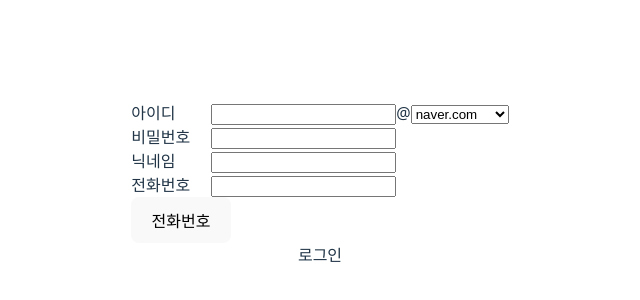
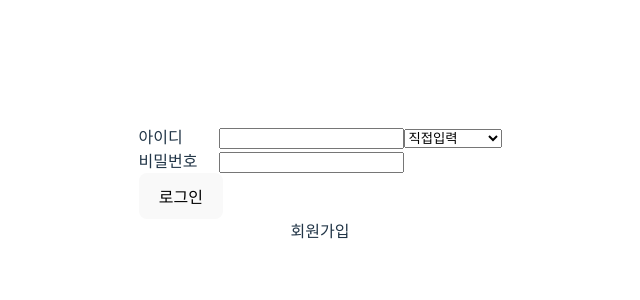
Before and after one commit to tnemnorivnelee/react, a React (Vite) app: page / in a window 1280 px wide. Shown: the part 216-516 px from the top of the page, without its empty margins (320-960 px from the left). Built offline with nearby package versions, Linux system fonts and the light colour scheme.

Commit message:
feat: 10. 훅의 법칙 + Custom Hook

```diff
--- a/src/App.jsx
+++ b/src/App.jsx
@@ -1,55 +1,29 @@
-import { useRef, useState } from 'react';
-import './App.css';
-
-// function veryHeavyComputation() {
-//   let result = 0;
-//   for (let i = 0; i < 1000000000; i++) {
-//     result += i;
-//   }
-//   return result;
-// }
+import { useRef, useState } from "react";
+import "./App.css";
+import EmailInput from "./components/EmailInput";
+import Input from "./components/input";
+import useEmailInput from "./hooks/useEmailInput";
+import useInput from "./hooks/useInput";
 
 function App() {
-  // const [id, setId] = useState(veryHeavyComputation);
-  const [id, setId] = useState('');
-  // 두번째 렌더링 호출 때 초기값 완전 무시, set으로 설정된 값으로..
-  const idRef = useRef(null); // {current: null }로 초기화됨
-  const passwordRef = useRef(null); // {current: null }로 초기화됨
-  const [domain, setDomain] = useState('naver.com');
-  const [password, setPassword] = useState('');
+  const [password, passwordRef, onChangePassword] = useInput("");
+  const { id, idRef, onChangeEmail, domain, onChangeDomain } = useEmailInput();
+  const counterRef = useRef(0);
   const [errors, setErrors] = useState({});
-  // const [fullEmail, setFullEmail] = useState('');
-  // 파생상태 가급적 사용하지 않는 것을 추천
-
-  const domains = ['naver.com', 'gmail.com', 'hanmail.com', 'kakao.com'];
-
-  console.log('App', id);
-
-  const onChangeEmail = (e) => {
-    setId(e.target.value);
-    // setFullEmail(`${e.target.value}@${domain}`);
-  };
-
-  const onChangeDomain = (e) => {
-    setDomain(e.target.value);
-    // setFullEmail(`${id}@${e.target.value}`);
-  };
-
-  const onChangePassword = (e) => {
-    setPassword(e.target.value);
-  };
 
   const fullDomain = `${id}@${domain}`;
 
   const onLogin = () => {
+    counterRef.current += 1;
+
     if (!id.trim()) {
-      setErrors({ ...errors, idError: '아이디를 입력해주세요' });
+      setErrors({ ...errors, idError: "아이디를 입력해주세요" });
       // document.getElementById('id').focus();
       idRef.current.focus();
       return;
     }
     if (!password.trim()) {
-      setErrors({ passwordError: '비밀번호를 입력해주세요' });
+      setErrors({ passwordError: "비밀번호를 입력해주세요" });
       // document.getElementById('password').focus();
       passwordRef.current.focus();
       return;
@@ -60,45 +34,26 @@ function App() {
 
   return (
     <>
-      <div style={{ textAlign: 'left' }} className='login-form'>
-        <div>
-          <label
-            htmlFor='id'
-            style={{ display: 'inline-block', width: '80px' }}
-          >
-            아이디
-          </label>
-          <input ref={idRef} type='text' value={id} onChange={onChangeEmail} />
-          {domain === '' ? null : <span>@</span>}
-          <select name='' id='' value={domain} onChange={onChangeDomain}>
-            {domains.map((domain) => (
-              <option key={domain} value={domain}>
-                {domain}
-              </option>
-            ))}
-            <option value=''>직접입력</option>
-          </select>
-          {errors.idError && (
-            <div style={{ color: 'red' }}>{errors.idError}</div>
-          )}
-        </div>
-        <div>
-          <label
-            htmlFor='password'
-            style={{ display: 'inline-block', width: '80px' }}
-          >
-            비밀번호
-          </label>
-          <input
-            ref={passwordRef}
-            type='password'
-            id='password'
-            value={password}
-            onChange={onChangePassword}
-          />
-        </div>
+      <div style={{ textAlign: "left" }} className="login-form">
+        <EmailInput
+          errors={errors}
+          domain={domain}
+          id={id}
+          idRef={idRef}
+          onChangeEmail={onChangeEmail}
+          onChangeDomain={onChangeDomain}
+        />
+        <Input
+          id="password"
+          text="비밀번호"
+          ref={passwordRef}
+          onChange={onChangePassword}
+          value={password}
+          error={errors.passwordError}
+          type="password"
+        />
         {errors.passwordError && (
-          <div style={{ color: 'red' }}>{errors.passwordError}</div>
+          <div style={{ color: "red" }}>{errors.passwordError}</div>
         )}
         {/* <div>{fullDomain}</div> */}
         <button onClick={onLogin}>로그인</button>
--- a/src/Signup.jsx
+++ b/src/Signup.jsx
@@ -1,53 +1,29 @@
-import { useRef, useState } from 'react';
-import './App.css';
-import EmailInput from './components/EmailInput';
-import Input from './components/input';
+import { useRef, useState } from "react";
+import "./App.css";
+import EmailInput from "./components/EmailInput";
+import Input from "./components/input";
+import useEmailInput from "./hooks/useEmailInput";
+import useInput from "./hooks/useInput";
 
 function Signup() {
-  const nicknameRef = useRef(null); // {current: null }로 초기화됨
+  const [nickname, nicknameRef, onChangeNickname] = useInput("");
+  const [phone, phoneRef, onChangePhone] = useInput("");
+  const [password, passwordRef, onChangePassword] = useInput("");
+  const counterRef = useRef(0);
   const [errors, setErrors] = useState({});
-  const [phone, setPhone] = useState('');
-  const phoneRef = useRef(null); // {current: null }로 초기화됨
-  const passwordRef = useRef(null); // {current: null }로 초기화됨
-  const [password, setPassword] = useState('');
-  const [id, setId] = useState('');
-  const [domain, setDomain] = useState('naver.com');
-  const idRef = useRef(null); // {current: null }로 초기화됨
-  const [nickname, setNickname] = useState('');
-
-  console.log('App', id);
-
-  const onChangePassword = (e) => {
-    setPassword(e.target.value);
-  };
-
-  const onChangeNickname = (e) => {
-    setNickname(e.target.value);
-  };
-
-  const onChangePhone = (e) => {
-    setPhone(e.target.value);
-  };
-
-  const onChangeEmail = (e) => {
-    setId(e.target.value);
-    // setFullEmail(`${e.target.value}@${domain}`);
-  };
-
-  const onChangeDomain = (e) => {
-    setDomain(e.target.value);
-    // setFullEmail(`${id}@${e.target.value}`);
-  };
+  const { id, idRef, onChangeEmail, domain, onChangeDomain } = useEmailInput();
 
   const onLogin = () => {
+    counterRef.current += 1;
+
     if (!id.trim()) {
-      setErrors({ ...errors, idError: '아이디를 입력해주세요' });
+      setErrors({ ...errors, idError: "아이디를 입력해주세요" });
       // document.getElementById('id').focus();
       idRef.current.focus();
       return;
     }
     if (!nickname.trim()) {
-      setErrors({ passwordError: '비밀번호를 입력해주세요' });
+      setErrors({ passwordError: "비밀번호를 입력해주세요" });
       // document.getElementById('password').focus();
       nicknameRef.current.focus();
       return;
@@ -57,7 +33,7 @@ function Signup() {
 
   return (
     <>
-      <div style={{ textAlign: 'left' }} className='login-form'>
+      <div style={{ textAlign: "left" }} className="login-form">
         <EmailInput
           errors={errors}
           domain={domain}
@@ -67,25 +43,25 @@ function Signup() {
           onChangeDomain={onChangeDomain}
         />
         <Input
-          id='password'
-          text='비밀번호'
+          id="password"
+          text="비밀번호"
           ref={passwordRef}
           onChange={onChangePassword}
           value={password}
           error={errors.passwordError}
-          type='password'
+          type="password"
         />
         <Input
-          id='nickname'
-          text='닉네임'
+          id="nickname"
+          text="닉네임"
           ref={nicknameRef}
           onChange={onChangeNickname}
           value={nickname}
           error={errors.nickname}
         />
         <Input
-          id='phone'
-          text='전화번호'
+          id="phone"
+          text="전화번호"
           ref={phoneRef}
           onChange={onChangePhone}
           value={phone}
--- /dev/null
+++ b/src/hooks/useEmailInput.js
@@ -0,0 +1,17 @@
+import { useRef, useState } from "react";
+
+export default function useEmailInput() {
+  const [id, setId] = useState("");
+  const [domain, setDomain] = useState("");
+  const idRef = useRef(null);
+
+  const onChangeEmail = (e) => {
+    setId(e.target.value);
+  };
+
+  const onChangeDomain = (e) => {
+    setDomain(e.target.value);
+  };
+
+  return { id, domain, idRef, onChangeEmail, onChangeDomain };
+}
--- /dev/null
+++ b/src/hooks/useInput.jsx
@@ -0,0 +1,12 @@
+import { useRef, useState } from "react";
+
+export default function useInput() {
+  const [value, setValue] = useState("");
+  const ref = useRef(null);
+
+  const onChange = (e) => {
+    setValue(e.target.value);
+  };
+
+  return [value, ref, onChange];
+}
--- a/src/main.jsx
+++ b/src/main.jsx
@@ -1,11 +1,10 @@
-import { StrictMode } from 'react';
-import { createRoot } from 'react-dom/client';
-import './index.css';
-import App from './App.jsx';
-import Signup from './Signup.jsx';
+import { StrictMode } from "react";
+import { createRoot } from "react-dom/client";
+import App from "./App.jsx";
+import "./index.css";
 
-createRoot(document.getElementById('root')).render(
+createRoot(document.getElementById("root")).render(
   <StrictMode>
-    <Signup />
+    <App />
   </StrictMode>
 );
```
